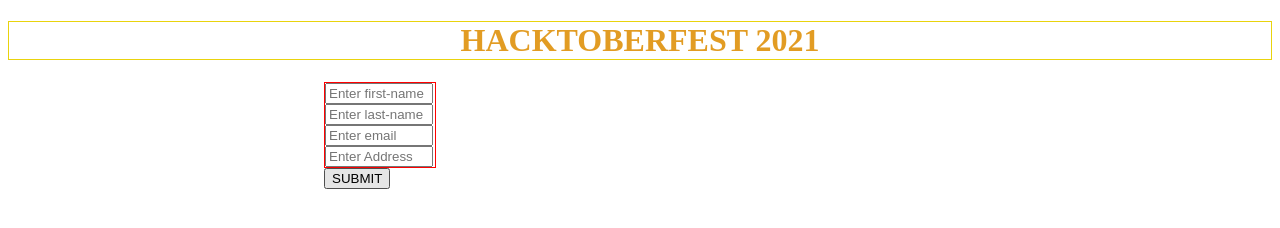
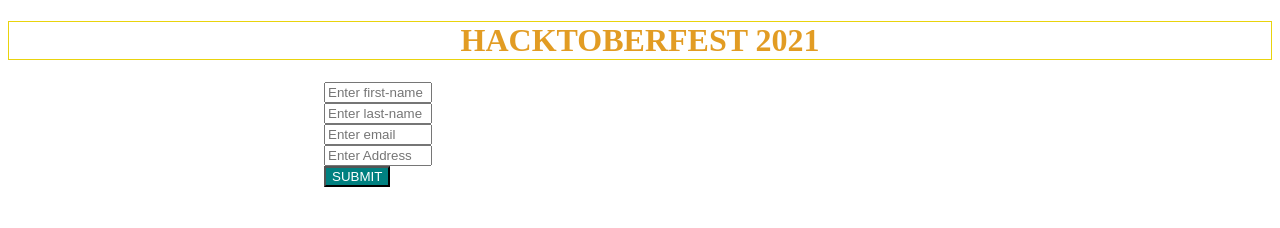
Before and after one commit to kishankumar2021/Hacktoberfest_2021, a plain HTML site: page index.html in a window 1280 px wide. In both pictures the pointer is over the button "SUBMIT". Drawn offline with Linux system fonts and the light colour scheme.

Commit message:
Hover effict in button

```diff
--- a/index.css
+++ b/index.css
@@ -6,7 +6,7 @@
 }
 .form{
     display: grid;
-    border: 1px solid red;
+    border: px solid red;
     /* grid-template-rows: 10%; */
     margin-left: 25%;
     width: 110px;
@@ -17,3 +17,7 @@
 button{
     margin-left: 25%;
 }
+button:hover{
+    background-color: teal;
+    color: white;
+}
```
